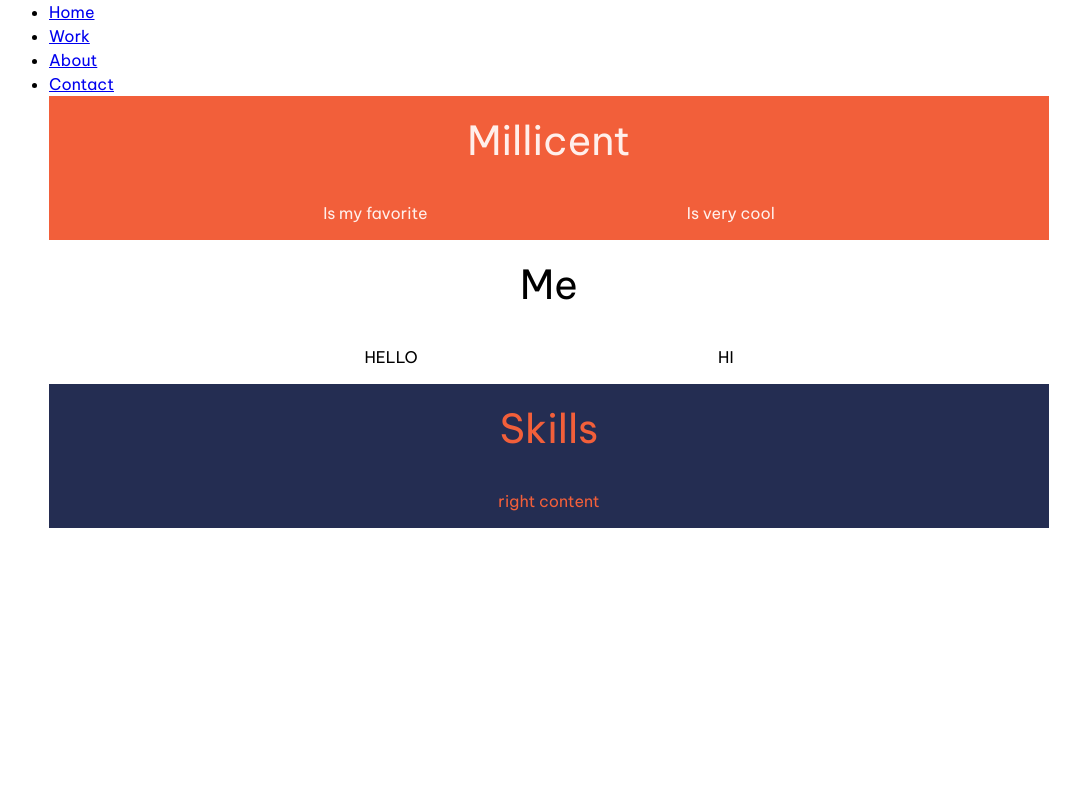
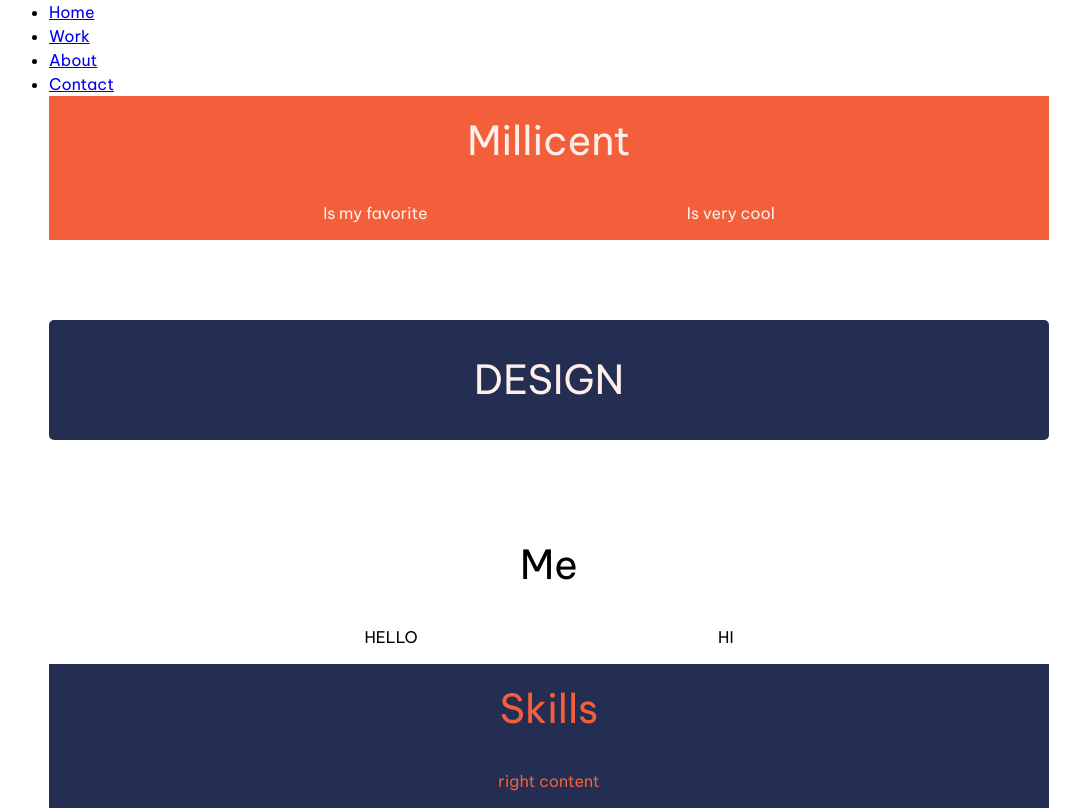
Before and after one commit to Relofr/myPortfolioVite, a Vue app: page / in a window 1280 px wide. Shown: the whole page, without its empty margins (91-1171 px from the left). Built offline with nearby package versions, Linux system fonts and the light colour scheme.

Commit message:
Added a sectionBreak component

```diff
--- /dev/null
+++ b/src/components/SectionBreak.vue
@@ -0,0 +1,32 @@
+<template>
+    <div class="sectionBlock">
+        {{ title }}
+    </div>
+</template>
+
+<script>
+export default {
+    props: {
+        title: {
+            type: String,
+            required: true
+        }
+    }
+}
+</script>
+
+<style>
+.sectionBlock {
+    display: flex;
+    width: 100%;
+    height: 120px;
+    background-color: var(--clr-primary-400);
+    color: var(--clr-accent-100);
+    font-size: var(--fs-800);
+    border-radius: 5px;
+    align-items: center;
+    justify-content: center;
+    text-transform: uppercase;
+    margin: 80px 0px 80px 0px;
+}
+</style>
--- a/src/views/HomeView.vue
+++ b/src/views/HomeView.vue
@@ -1,10 +1,13 @@
 <script setup>
 import Section from '../components/Section.vue';
+import SectionBreak from '../components/SectionBreak.vue';
 </script>
 
 <template>
     <Section bgColor="bg-accent-400" fontColor="text-accent-100" fontSize="fs-secondary-heading" title="Millicent"
         leftContent="Is my favorite" rightContent="Is very cool" />
+
+    <SectionBreak title="Design"/>
 
     <Section bgColor="bg-secondary-400" fontColor="text-primary-100" fontSize="fs-secondary-heading" title="Me"
         leftContent="HELLO" rightContent="HI" />
```
